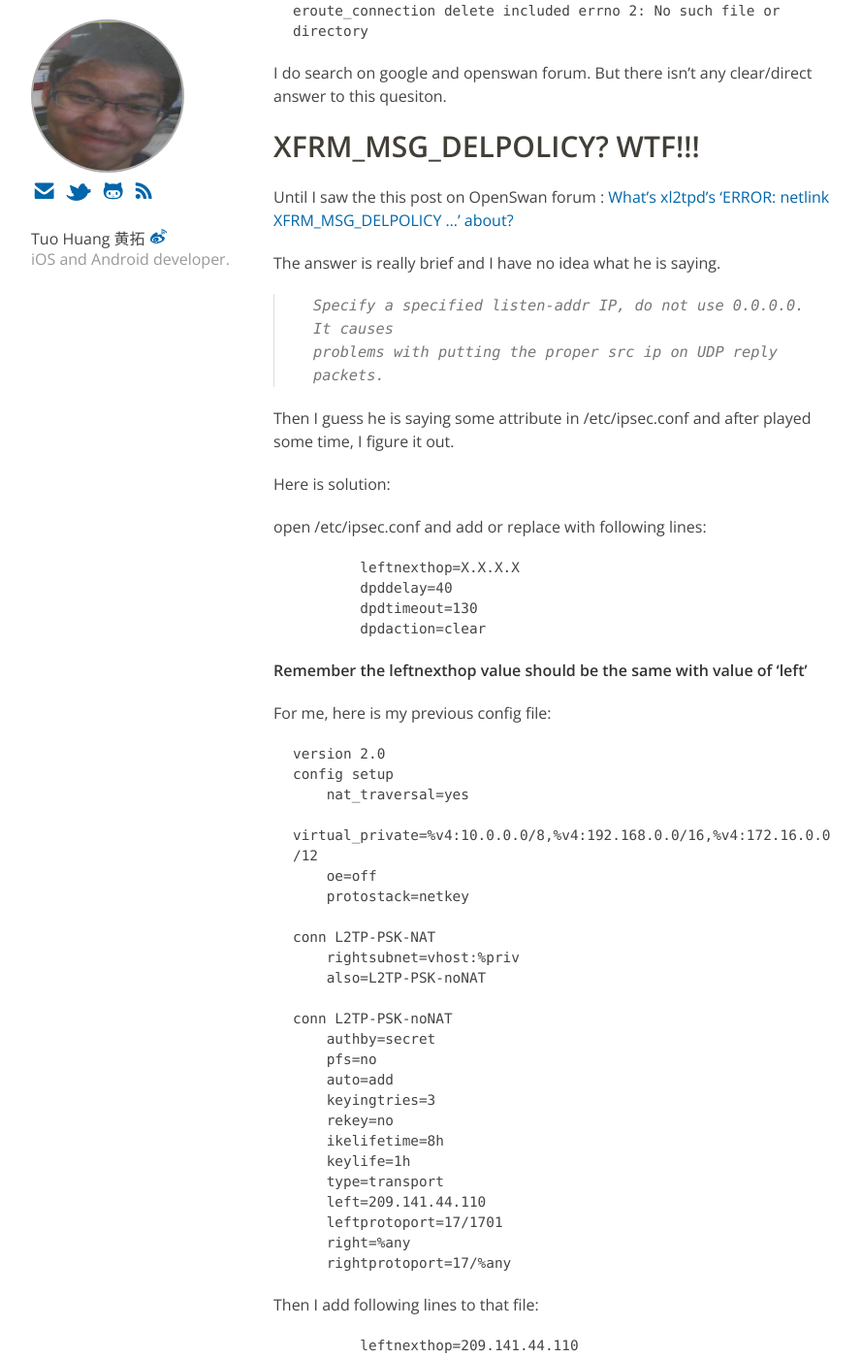
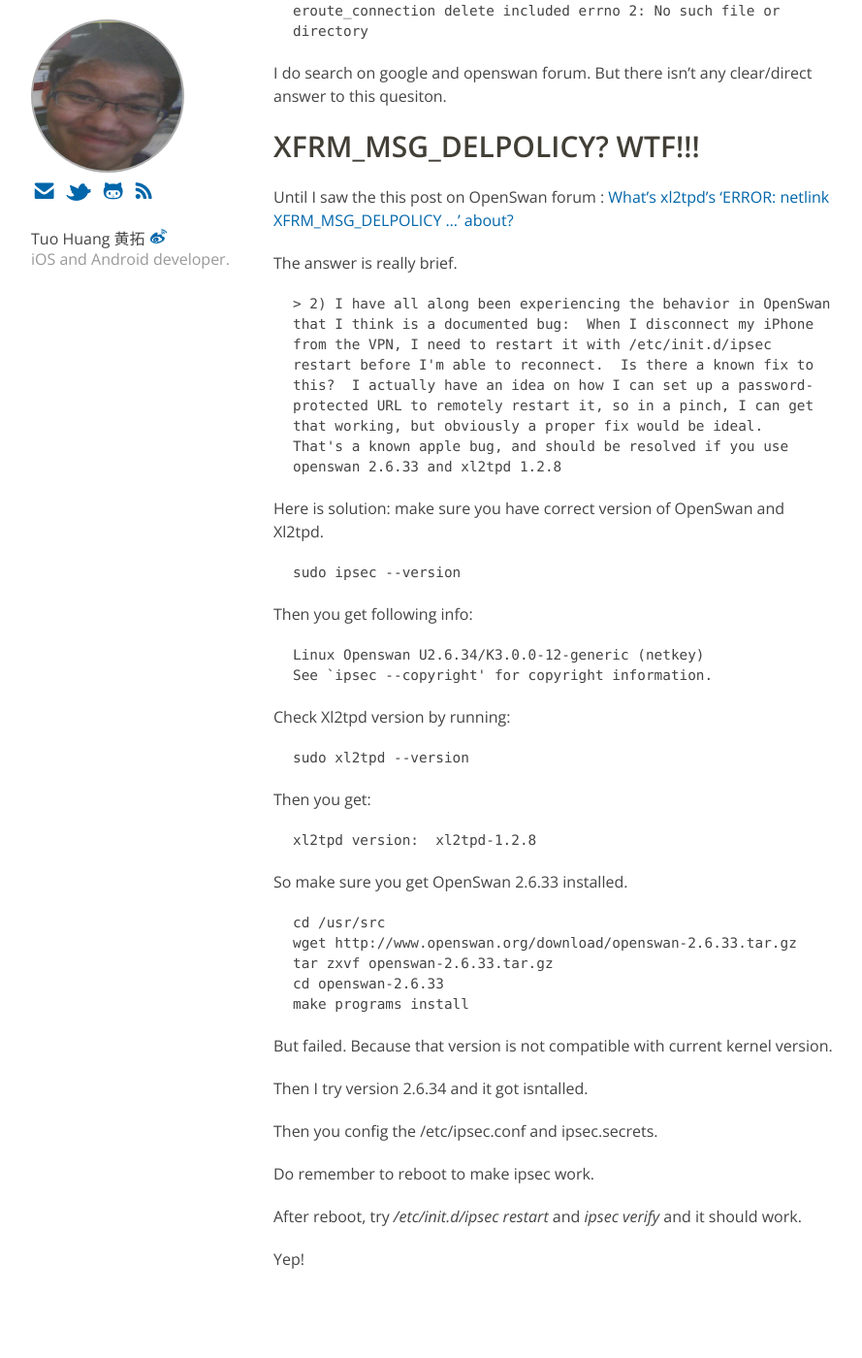
Before and after one commit to tuo/tuo.github.io, a Jekyll site: the page built from _posts/2013-01-24-solve-openswan-l2tp-netlink-XFRM_MSG_DELPOLICY-error.md, in a window 1280 px wide and 1400 px high, scrolled down 512 px. Shown: the whole window at 97% size, without its empty margins (138-1027 px from the left). Built offline with Jekyll 4.4.1, drawn with Linux system fonts in a browser that asks for light colours; comment, search, counter and statistics services are not loaded; some of the changed text lies outside the part shown.

Commit message:
change version of openswan and l2tp

```diff
--- a/_posts/2013-01-24-solve-openswan-l2tp-netlink-XFRM_MSG_DELPOLICY-error.md
+++ b/_posts/2013-01-24-solve-openswan-l2tp-netlink-XFRM_MSG_DELPOLICY-error.md
@@ -22,66 +22,46 @@
 
 #XFRM_MSG_DELPOLICY? WTF!!!
 Until I saw the this post on OpenSwan forum :
-		[What's xl2tpd's 'ERROR: netlink XFRM_MSG_DELPOLICY ...' about?](http://readlist.com/lists/openswan.org/users/2/12949.html)
+		[What's xl2tpd's 'ERROR: netlink XFRM_MSG_DELPOLICY ...' about?](https://lists.openswan.org/pipermail/users/2011-April/020411.html)
 
-The answer is really brief and I have no idea what he is saying.
+The answer is really brief.
 
->	Specify a specified listen-addr IP, do not use 0.0.0.0. It causes
->	problems with putting the proper src ip on UDP reply packets.
+	> 2) I have all along been experiencing the behavior in OpenSwan that I think is a documented bug:  When I disconnect my iPhone from the VPN, I need to restart it with /etc/init.d/ipsec restart before I'm able to reconnect.  Is there a known fix to this?  I actually have an idea on how I can set up a password-protected URL to remotely restart it, so in a pinch, I can get that working, but obviously a proper fix would be ideal.
+	That's a known apple bug, and should be resolved if you use openswan 2.6.33 and xl2tpd 1.2.8
 
+Here is solution: make sure you have correct version of OpenSwan and Xl2tpd.
 
-Then I guess he is saying some attribute in /etc/ipsec.conf and after played some time, I figure it out.
+	sudo ipsec --version
 
-Here is solution:
+Then you get following info:
 
-open  /etc/ipsec.conf and add or replace with following lines:
+	Linux Openswan U2.6.34/K3.0.0-12-generic (netkey)
+	See `ipsec --copyright' for copyright information.
 
-		leftnexthop=X.X.X.X
-		dpddelay=40
-		dpdtimeout=130
-		dpdaction=clear
+Check Xl2tpd version by running:
 
-**Remember the leftnexthop value should be the same with value of 'left'**
+	sudo xl2tpd --version
 
-For me, here is my previous config file:
+Then you get:
 
-	version 2.0
-	config setup
-	    nat_traversal=yes
-	    virtual_private=%v4:10.0.0.0/8,%v4:192.168.0.0/16,%v4:172.16.0.0/12
-	    oe=off
-	    protostack=netkey
+	xl2tpd version:  xl2tpd-1.2.8
 
-	conn L2TP-PSK-NAT
-	    rightsubnet=vhost:%priv
-	    also=L2TP-PSK-noNAT
+So make sure you get OpenSwan 2.6.33 installed.
 
-	conn L2TP-PSK-noNAT
-	    authby=secret
-	    pfs=no
-	    auto=add
-	    keyingtries=3
-	    rekey=no
-	    ikelifetime=8h
-	    keylife=1h
-	    type=transport
-	    left=209.141.44.110
-	    leftprotoport=17/1701
-	    right=%any
-	    rightprotoport=17/%any
+	cd /usr/src
+	wget http://www.openswan.org/download/openswan-2.6.33.tar.gz
+	tar zxvf openswan-2.6.33.tar.gz
+	cd openswan-2.6.33
+	make programs install
 
+But failed. Because that version is not compatible with current kernel version.
 
-Then I add following lines to that file:
+Then I try version 2.6.34 and it got isntalled.
 
-		leftnexthop=209.141.44.110
-		dpddelay=40
-		dpdtimeout=130
-		dpdaction=clear
+Then you config the /etc/ipsec.conf and ipsec.secrets.
 
+Do remember to reboot to make ipsec work.
 
-**DO remember to restart IPsec&Xl2tpd services**
+After reboot, try */etc/init.d/ipsec restart* and *ipsec verify*  and it should work.
 
-		sudo service ipsec restart
-		sudo service xl2tpd restart
-
-And it works! YEAH!
+Yep!
```
